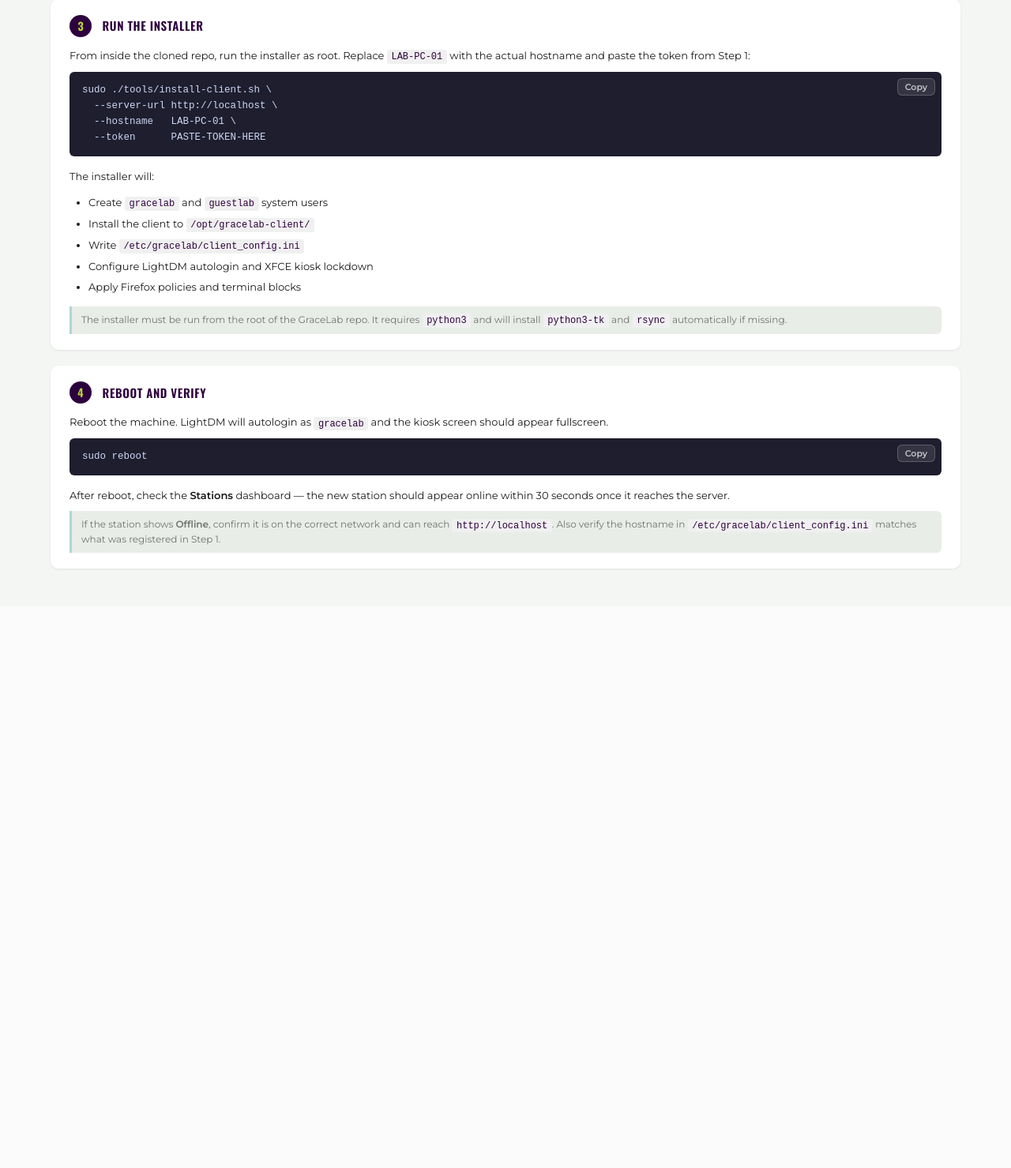
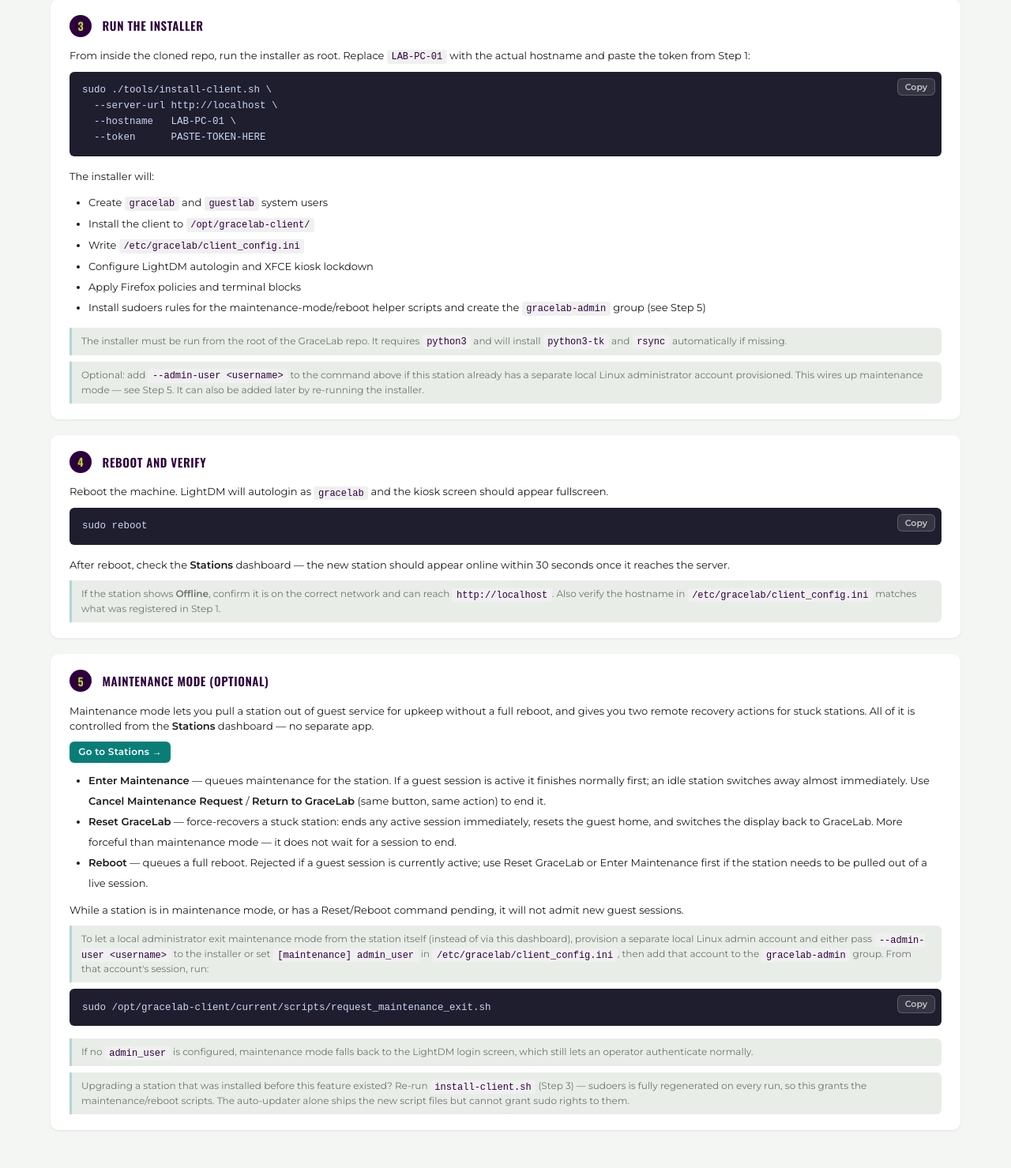
Before and after one commit to sixesandsevens/GraceLab, a Flask app: page /admin/setup in a window 1280 px wide. Shown: the part 659-2138 px from the top of the page at 79% size. Before the commit the page ends 1381 px from the top, so only its background shows below. Run offline with Flask 3, Linux system fonts and the light colour scheme; a user stored in the database is signed in; tables that the repository leaves empty hold one stand-in row (values such as "Sample post"); parts of the project's set-up code (start-up, migrations or seed data) failed here and were passed over.

Commit message:
docs(setup-guide): document maintenance mode and station commands
Adds a Step 5 covering Enter Maintenance / Reset GraceLab / Reboot from
the Stations dashboard, the --admin-user installer flag, and the
gracelab-admin local-exit workflow, which the guide previously omitted.

```diff
--- a/server/templates/setup_guide.html
+++ b/server/templates/setup_guide.html
@@ -71,10 +71,16 @@
     <li>Write <code>/etc/gracelab/client_config.ini</code></li>
     <li>Configure LightDM autologin and XFCE kiosk lockdown</li>
     <li>Apply Firefox policies and terminal blocks</li>
+    <li>Install sudoers rules for the maintenance-mode/reboot helper scripts and create the <code>gracelab-admin</code> group (see Step 5)</li>
   </ul>
   <div class="setup-note">
     The installer must be run from the root of the GraceLab repo. It requires <code>python3</code> and will
     install <code>python3-tk</code> and <code>rsync</code> automatically if missing.
+  </div>
+  <div class="setup-note">
+    Optional: add <code>--admin-user &lt;username&gt;</code> to the command above if this station already has a
+    separate local Linux administrator account provisioned. This wires up maintenance mode — see Step 5. It can
+    also be added later by re-running the installer.
   </div>
 </div>
 
@@ -97,6 +103,60 @@
   </div>
 </div>
 
+<!-- Step 5: Maintenance mode -->
+<div class="setup-step">
+  <div class="setup-step-header">
+    <span class="setup-step-num">5</span>
+    <span class="setup-step-title">Maintenance Mode (Optional)</span>
+  </div>
+  <p>
+    Maintenance mode lets you pull a station out of guest service for upkeep without a full reboot, and gives you
+    two remote recovery actions for stuck stations. All of it is controlled from the
+    <strong>Stations</strong> dashboard — no separate app.
+  </p>
+  <p>
+    <a href="{{ url_for('stations.list_stations') }}" class="btn btn-primary btn-sm">Go to Stations &rarr;</a>
+  </p>
+  <ul style="font-size:13px;padding-left:1.5rem;margin-bottom:0.75rem;line-height:2">
+    <li>
+      <strong>Enter Maintenance</strong> — queues maintenance for the station. If a guest session is active it
+      finishes normally first; an idle station switches away almost immediately. Use
+      <strong>Cancel Maintenance Request</strong> / <strong>Return to GraceLab</strong> (same button, same action)
+      to end it.
+    </li>
+    <li>
+      <strong>Reset GraceLab</strong> — force-recovers a stuck station: ends any active session immediately,
+      resets the guest home, and switches the display back to GraceLab. More forceful than maintenance mode —
+      it does not wait for a session to end.
+    </li>
+    <li>
+      <strong>Reboot</strong> — queues a full reboot. Rejected if a guest session is currently active; use Reset
+      GraceLab or Enter Maintenance first if the station needs to be pulled out of a live session.
+    </li>
+  </ul>
+  <p>While a station is in maintenance mode, or has a Reset/Reboot command pending, it will not admit new guest sessions.</p>
+  <div class="setup-note">
+    To let a local administrator exit maintenance mode from the station itself (instead of via this dashboard),
+    provision a separate local Linux admin account and either pass <code>--admin-user &lt;username&gt;</code> to
+    the installer or set <code>[maintenance] admin_user</code> in <code>/etc/gracelab/client_config.ini</code>,
+    then add that account to the <code>gracelab-admin</code> group. From that account's session, run:
+  </div>
+  <div class="copy-block">
+    <pre>sudo /opt/gracelab-client/current/scripts/request_maintenance_exit.sh</pre>
+    <button class="copy-btn" onclick="copyBlock(this)">Copy</button>
+  </div>
+  <div class="setup-note">
+    If no <code>admin_user</code> is configured, maintenance mode falls back to the LightDM login screen, which
+    still lets an operator authenticate normally.
+  </div>
+  <div class="setup-note">
+    Upgrading a station that was installed before this feature existed? Re-run
+    <code>install-client.sh</code> (Step 3) — sudoers is fully regenerated on every run, so this grants the
+    maintenance/reboot scripts. The auto-updater alone ships the new script files but cannot grant sudo rights
+    to them.
+  </div>
+</div>
+
 <script>
 function copyBlock(btn) {
   const text = btn.previousElementSibling.textContent;
```
